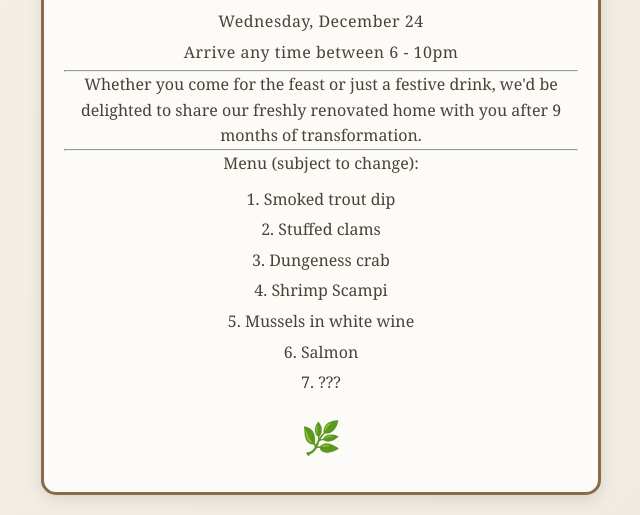
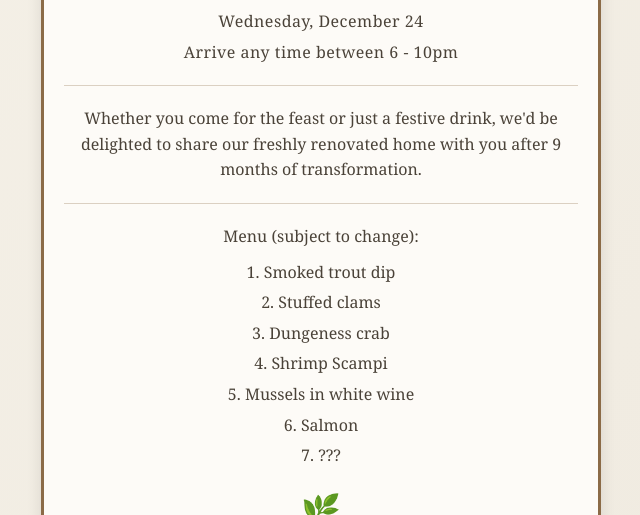
Before and after one commit to perfectm/Christmas-rsvp, a plain HTML site: page index.html in a window 1280 px wide. Shown: the part 285-800 px from the top of the page, without its empty margins (319-959 px from the left). Drawn offline with Linux system fonts and the light colour scheme.

Commit message:
Add vertical padding around horizontal rules

```diff
--- a/styles.css
+++ b/styles.css
@@ -72,6 +72,13 @@ body {
 
 .invitation-header ol li {
     margin: 5px 0;
+}
+
+.invitation-header hr {
+    margin: 20px 0;
+    border: none;
+    border-top: 1px solid var(--warm-brown);
+    opacity: 0.3;
 }
 
 .rsvp-card {
```
